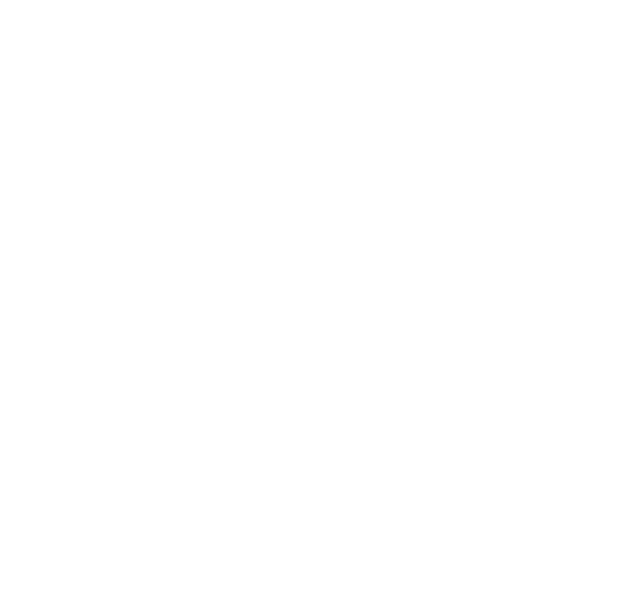
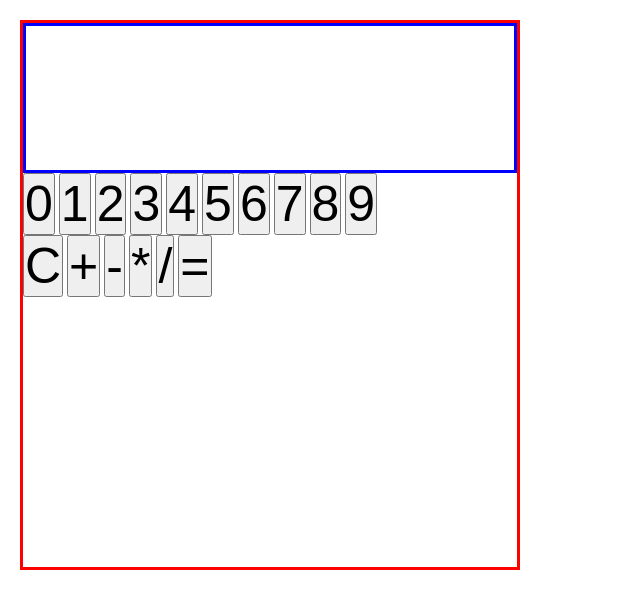
Before and after one commit to Rindra-belouh/calculator-Project, a plain HTML site: page index.html in a window 1280 px wide. Shown: the whole page, without its empty margins (0-640 px from the left). Drawn offline with Linux system fonts and the light colour scheme.

Commit message:
Add the htlm structure
Create the base html for the UI of the calculator.

```diff
--- a/index.html
+++ b/index.html
@@ -8,6 +8,34 @@
     <script src="./script.js" defer></script>
 </head>
 <body>
+    <div class="container">
+        <div class="display">
 
+        </div>
+
+        <div class="under-display">
+            <div class="digits">
+                <button>0</button>
+                <button>1</button>
+                <button>2</button>
+                <button>3</button>
+                <button>4</button>
+                <button>5</button>
+                <button>6</button>
+                <button>7</button>
+                <button>8</button>
+                <button>9</button>
+            </div>
+
+            <div class="operators">
+                <button>C</button>
+                <button>+</button>
+                <button>-</button>
+                <button>*</button>
+                <button>/</button>
+                <button>=</button>
+            </div>
+        </div>
+    </div>
 </body>
 </html>
--- a/style.css
+++ b/style.css
@@ -0,0 +1,25 @@
+*{
+    margin: 0;
+    padding: 0;
+    box-sizing: border-box;
+}
+
+.container{
+    border: solid red;
+    width: 500px;
+    height: 550px;
+    margin: 20px;
+    display: flex;
+    flex-direction: column;
+}
+
+.display{
+    border: solid blue;
+    width: 100%;
+    height: 150px;
+    box-sizing: border-box;
+}
+button{
+    font-size: 50px;
+    box-sizing: border-box;
+}
```
Also changed, not shown: script.js (line endings or trailing spaces).
